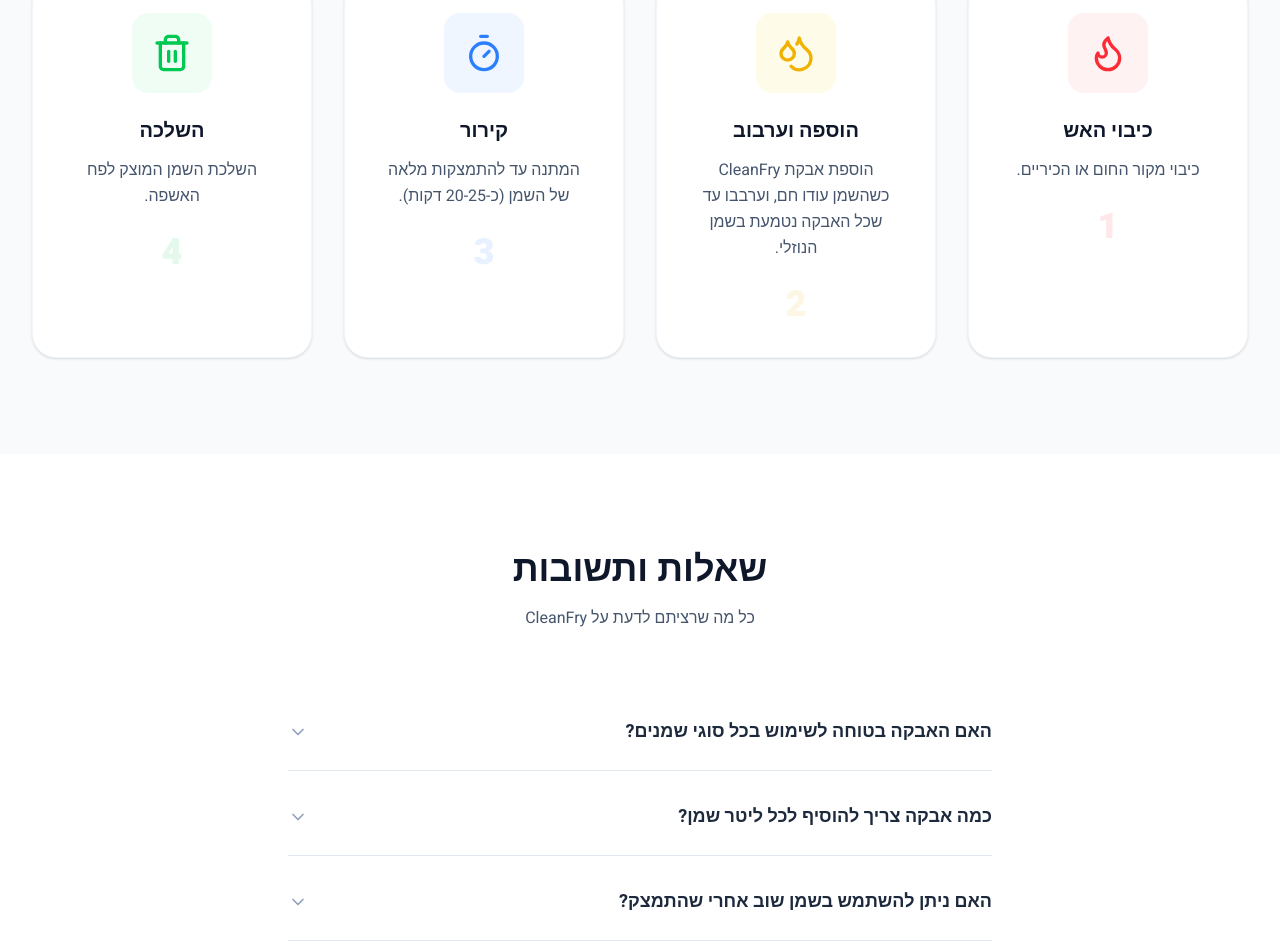
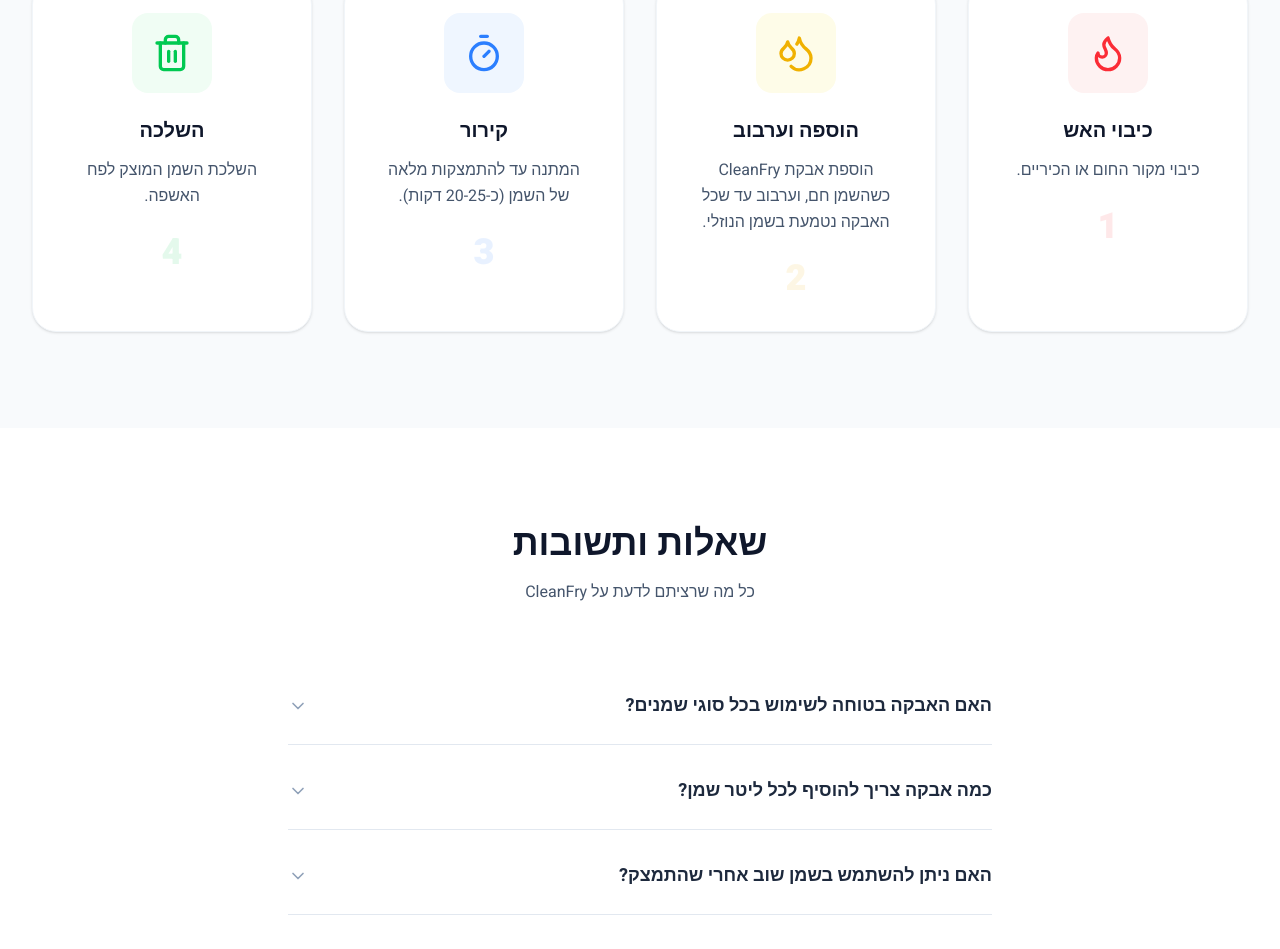
Before and after one commit to matikurland-oss/cleanfry-website, a React (Vite) app: page / in a window 1280 px wide. Shown: the part 2415-3364 px from the top of the page. Built offline with nearby package versions, Linux system fonts and the light colour scheme.

Commit message:
Update App.tsx

```diff
--- a/src/App.tsx
+++ b/src/App.tsx
@@ -317,7 +317,7 @@ export default function App() {
                 icon: <Droplets className="w-10 h-10 text-yellow-500" />,
                 bg: "bg-yellow-50",
                 title: " הוספה וערבוב",
-                desc: "הוספת אבקת CleanFry כשהשמן עודו חם, וערבבו עד שכל האבקה נטמעת בשמן הנוזלי."
+                desc: "הוספת אבקת CleanFry כשהשמן חם, וערבוב עד שכל האבקה נטמעת בשמן הנוזלי."
               },
               {
                 icon: <Timer className="w-10 h-10 text-blue-500" />,
```
